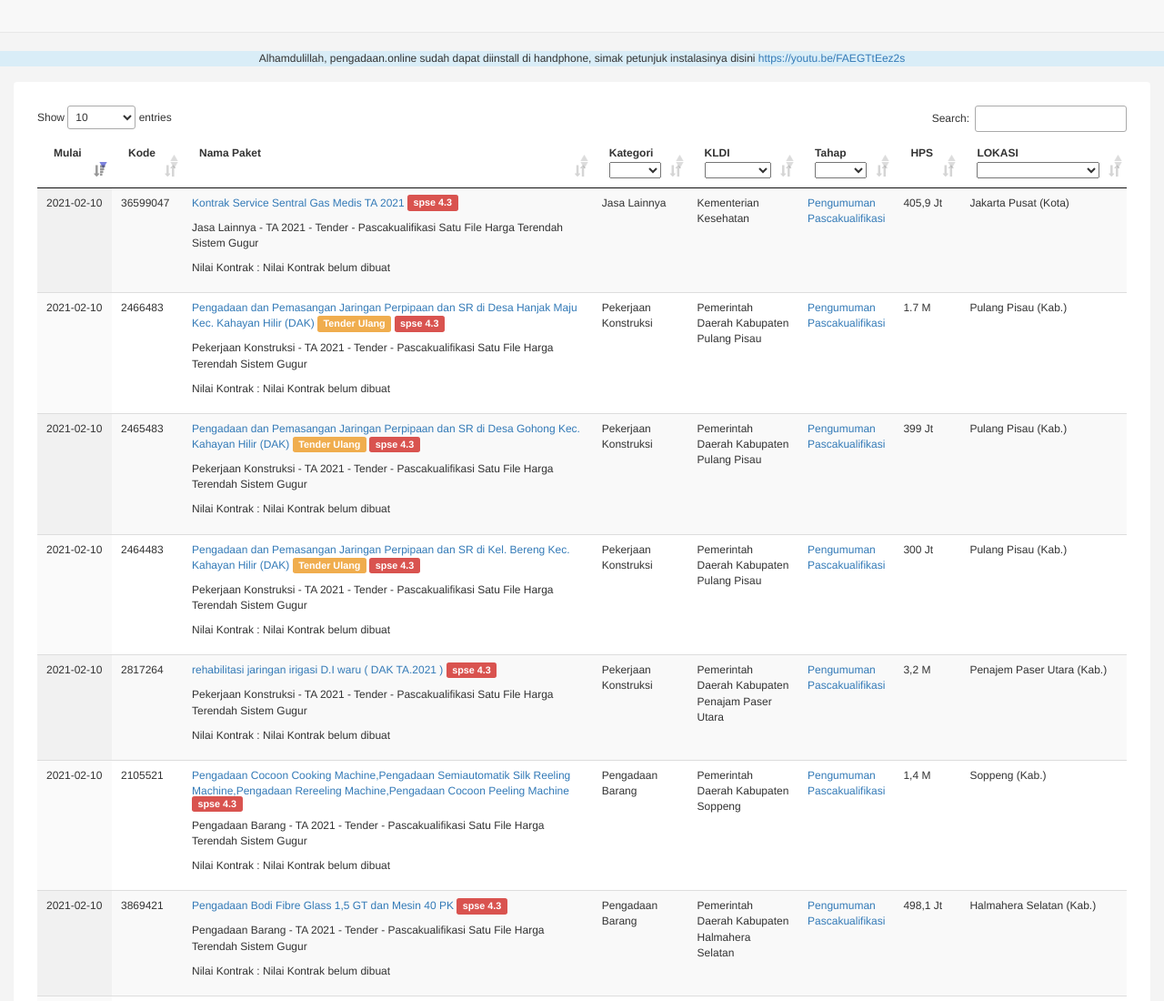
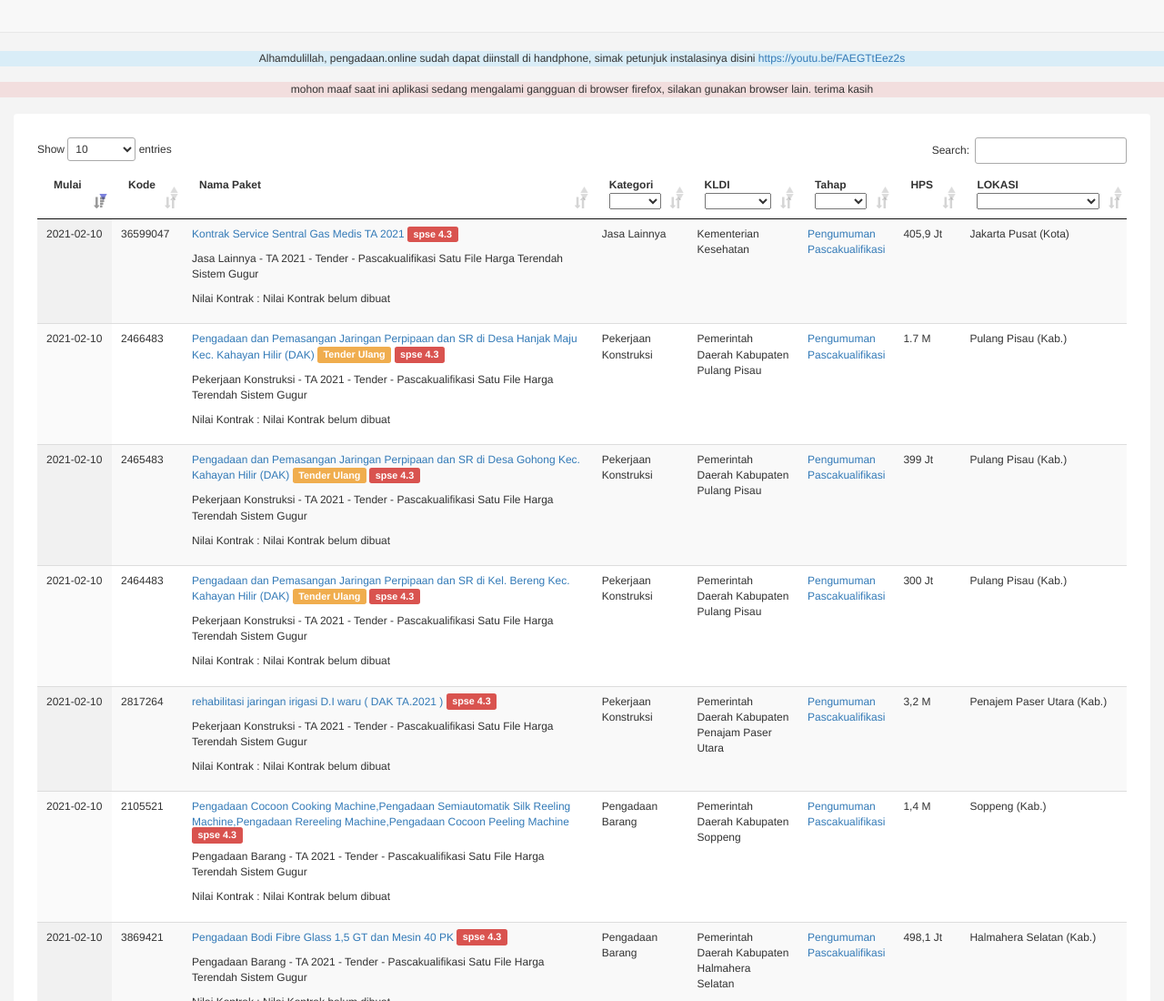
Before and after one commit to susantohenri/pengadaan.online, a plain HTML site: page index.html in a window 1280 px wide. Shown: the top 1100 px of the page at 91% size. Drawn offline with Linux system fonts and the light colour scheme; a script that the page names is missing.

Commit message:
gangguan firefox

```diff
--- a/index.html
+++ b/index.html
@@ -41,9 +41,19 @@
     <div class="row">
       <div class=" col-xs-12 bg-info text-center">
         Alhamdulillah, pengadaan.online sudah dapat diinstall di handphone, simak petunjuk instalasinya disini
-              <a href="https://youtu.be/FAEGTtEez2s" target="_blank">https://youtu.be/FAEGTtEez2s</a>
+        <a href="https://youtu.be/FAEGTtEez2s" target="_blank">https://youtu.be/FAEGTtEez2s</a>
       </div>
-    </div><br>
+    </div>
+
+    <br>
+
+    <div class="row">
+      <div class=" col-xs-12 bg-danger text-center">
+        mohon maaf saat ini aplikasi sedang mengalami gangguan di browser firefox, silakan gunakan browser lain. terima kasih
+      </div>
+    </div>
+
+    <br>
 
     <div class="panel">
       <div class="panel-body">
```
